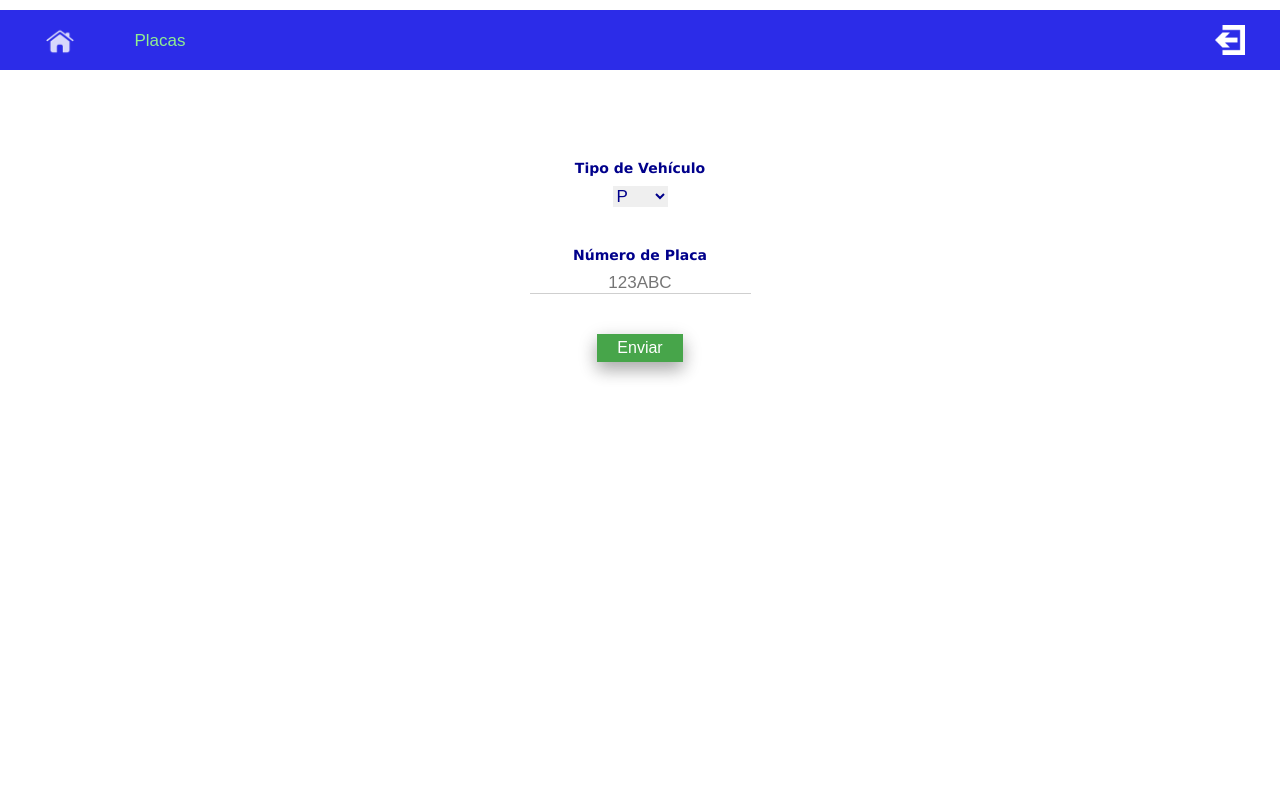
After one commit to delaRocaFrank/jsEjercicio, a PHP site: page /test/delplaca in a window 1280 px wide. The commit adds this page. Run offline with PHP 8.4, Linux system fonts and the light colour scheme.

Commit message:
02/04/2018

```diff
--- /dev/null
+++ b/delplaca.php
@@ -0,0 +1,67 @@
+<html>
+<title>Placa</title>
+<link rel="stylesheet" href="es1.css">
+<body>
+    <nav id="main-nav" class="autofix">
+        <div id="nav-wrap">
+            <ul>
+
+            <li id="inicio"><a href="inicio"><img src="./images/home2.png"></a></li>
+            <li>
+                <a href="#">Placas</a>
+                <ul>
+                <a href="addplaca"><li>Añadir</li></a>
+                <a href="delplaca"><li>Eliminar</li></a>
+                </ul>
+            <li id="cierre"><a href="" ><img src="./images/logout.png"></a></li>
+            </ul>
+        </div>
+    </nav>
+
+    <div class="wrapper">
+        <form class="form-horizontal tasi-form" id="signupForm" action="prueba2" method="POST">
+            <div class="form-group">
+                        <div>
+                            <h2>Tipo de Vehículo</h2>
+                            <div>
+                                <select name="tPlaca" class="form-control">
+                                <option value="P" selected="">P</option>
+                                <option value="C">C</option>
+                                <option value="M">M</option>
+                                <option value="A">A</option>
+                                <option value="U">U</option>
+                                <option value="CD">CD</option>
+                                <option value="MI">MI</option>
+                                <option value="DIS">DIS</option>
+                                <option value="O">O</option>
+                                <option value="CC">CC</option>
+                                <option value="E">E</option>
+                                <option value="EXT">EXT</option>
+                                <option value="TC">TC</option>
+                                <option value="TRC">TRC</option>
+                                </select>
+                            </div>
+                        </div>
+
+            </div>
+
+            <div>
+                <div class="form-group">
+                    <h2>Número de Placa</h2>
+                    <div>
+                        <input type="text" name="placa" id="placa" class="form-control"
+                         placeholder="123ABC" maxlength="6"
+                         required
+                         pattern="[0-9][0-9][0-9][A-z][A-z][A-z]">
+                    </div>
+                </div>
+
+                <div class="form-group">
+                    <input type="submit" class="btn" value="Enviar">
+                </div>
+            </div>
+        </form>
+    </div>
+
+</body>
+</html>
--- a/es.css
+++ b/es.css
@@ -68,7 +68,7 @@ span:hover{
 }
 
 div{
-    border: 0px solid #000000;
+    margin: 10px;
     }
 
 div.form-group{
--- a/es1.css
+++ b/es1.css
@@ -9,7 +9,7 @@
   background-color: #2c2ce8;
 }
 
-#main-nav img {
+#main-nav img, #main-nav input {
   padding: 15%;
   position: relative;
   width: 30px;
@@ -78,7 +78,18 @@
   background-color: #1919e2;
 }
 
-#main-nav ul li a, #main-nav ul li h1 {
+#main-nav ul li a, #main-nav ul li h1, #main-nav ul li input {
   cursor: default;
   text-decoration: none;
 }
+
+#placa {
+  padding: 0;
+  text-align: center;
+}
+
+select {
+  color: darkblue;
+  border: 0px;
+  outline: none;
+}
--- a/package.json
+++ b/package.json
@@ -18,5 +18,8 @@
     "gulp-concat": "^2.6.1",
     "gulp-sass": "^3.1.0",
     "gulp-uglify": "^3.0.0"
+  },
+  "dependencies": {
+    "composer": "^2.0.2"
   }
 }
--- a/scss/es1.scss
+++ b/scss/es1.scss
@@ -12,7 +12,7 @@ $color: rgb(44, 44, 232);
 #main-nav{
     background-color: $color;
 
-    img{
+    img,input {
         padding: 15%;
         position: relative;
         width: 30px;
@@ -43,7 +43,6 @@ $color: rgb(44, 44, 232);
 
     li:hover>ul{
         display: block;
-
     }
 
 
@@ -81,7 +80,7 @@ $color: rgb(44, 44, 232);
             }
 
         }
-        a, h1{
+        a, h1,input{
             cursor: default;
             text-decoration: none;
 
@@ -91,3 +90,14 @@ $color: rgb(44, 44, 232);
     }
 }
 }
+//fin main-nav
+#placa{
+    padding: 0;
+    text-align: center;
+}
+
+select{
+    color: darkblue;
+    border: 0px;
+    outline: none;
+}
```
Also changed, not shown: Prueba.php (deleted, +0 -57 lines), addplaca.php (added, +67 -0 lines), inicio.php (+16 -3 lines), login.php (+27 -12 lines), prueba2.php (+14 -0 lines), scss/logout.php (added, +7 -0 lines), package-lock.json.
